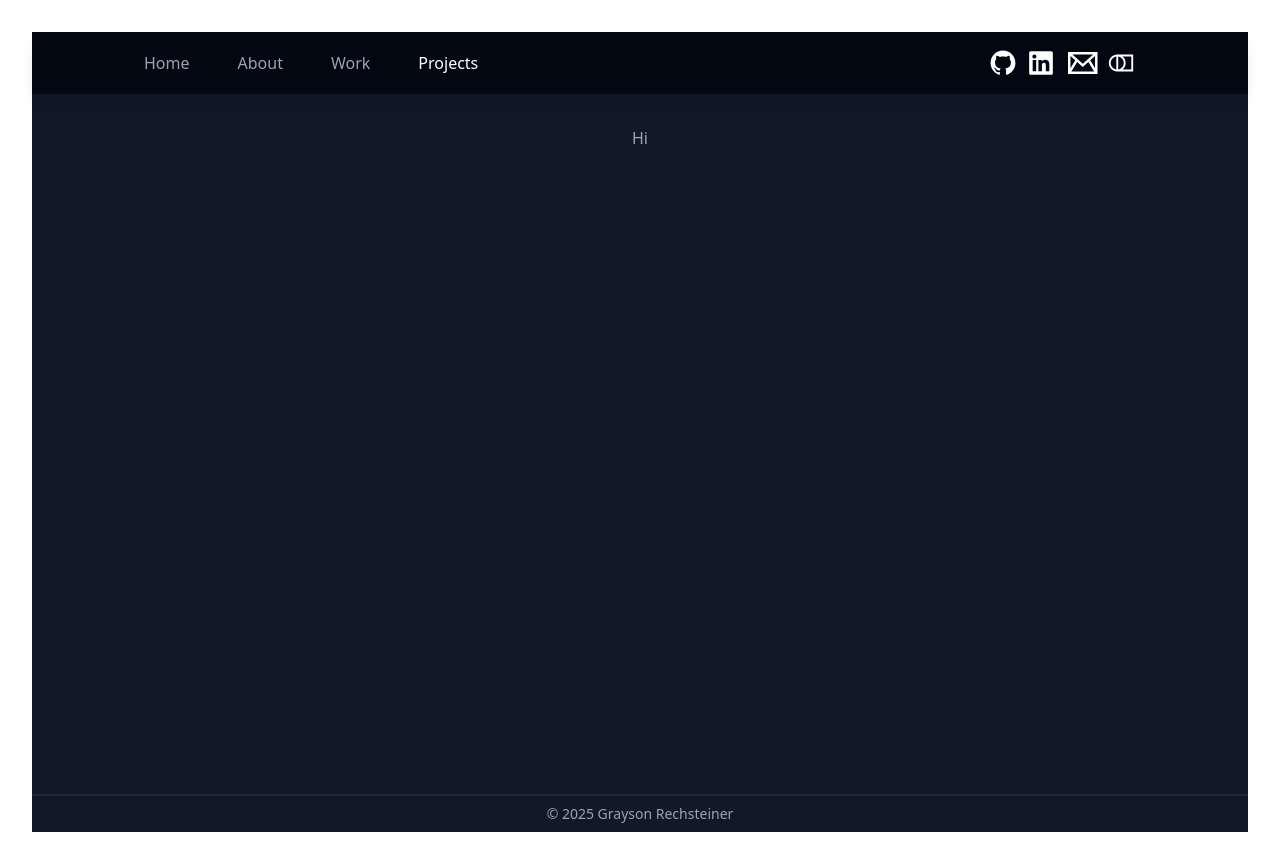
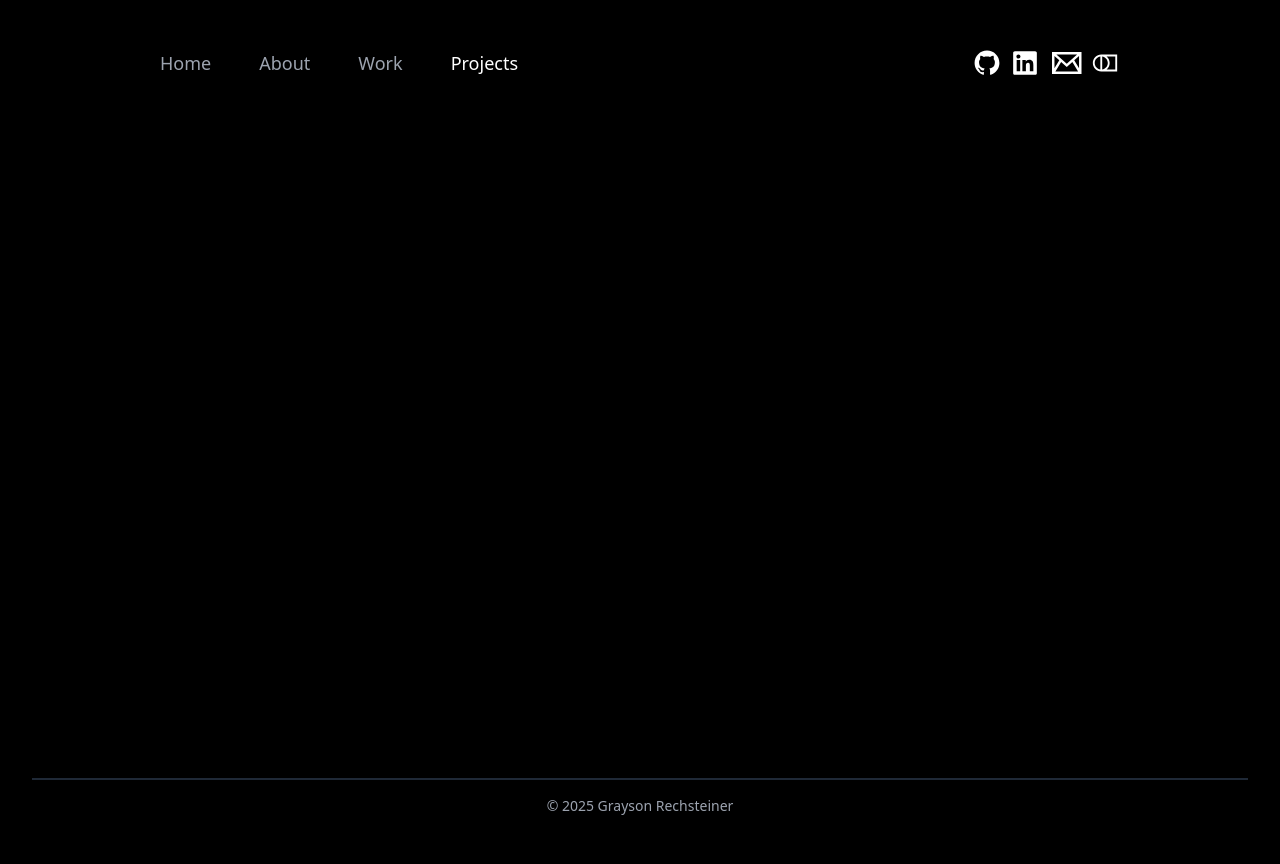
Before and after one commit to grechsteiner/grechsteiner.github.io, a React (Vite) app: page /projects in a window 1280 px wide. Built offline with nearby package versions, Linux system fonts and the light colour scheme.

Commit message:
Visual tweaks

```diff
--- a/src/components/Footer.tsx
+++ b/src/components/Footer.tsx
@@ -5,9 +5,9 @@ type FooterProps = {
 
 export default function Footer({ contentWidthClass }: FooterProps) {
     return (
-        <footer className="w-full py-2 border-t-2 border-gray-800">
+        <footer className="w-full py-4 border-t-2 border-gray-800">
             <div className={contentWidthClass}>
-                <div className="text-center text-sm">
+                <div className="text-center text-sm text-gray-400">
                     © 2025 Grayson Rechsteiner
                 </div>
             </div>
--- a/src/components/Header.tsx
+++ b/src/components/Header.tsx
@@ -19,10 +19,8 @@ export default function Header({ contentWidthClass }: HeaderProps) {
     ];
 
     return (
-        <header className="bg-gray-950 shadow-lg sticky top-0 z-50 w-full">
-            <div className="py-4">
-                <div className={contentWidthClass}>
-                    <div className="flex justify-between items-center w-full">
+        <header className={contentWidthClass}>
+            <div className="flex justify-between items-center w-full p-4">
                 <nav>
                     <ul className="flex space-x-12">
                         {navItems.map((item) => (
@@ -30,7 +28,7 @@ export default function Header({ contentWidthClass }: HeaderProps) {
                                 <NavLink
                                     to={item.path}
                                     className={({ isActive }) =>
-                                                `transition-colors ${
+                                        `transition-colors text-lg ${
                                             isActive
                                                 ? "text-white"
                                                 : "text-gray-400 hover:text-white"
@@ -52,7 +50,7 @@ export default function Header({ contentWidthClass }: HeaderProps) {
                         className="group flex items-center justify-center mr-[8px]"
                         aria-label="GitHub"
                     >
-                                <GitHubIcon className="w-[30px] h-[30px] aspect-square text-white group-hover:text-purple-600 transition-colors transform group-hover:scale-110 transition-transform" />
+                        <GitHubIcon className="w-[30px] h-[30px] aspect-square text-white group-hover:text-sky-400 transition-colors transform group-hover:scale-110 transition-transform" />
                     </a>
                     <a
                         href="https://linkedin.com/in/grechsteiner"
@@ -62,7 +60,7 @@ export default function Header({ contentWidthClass }: HeaderProps) {
                         aria-label="LinkedIn"
 
                     >
-                                <LinkedInIcon className="w-[30px] h-[30px] aspect-square text-white group-hover:text-purple-600 transition-colors transform group-hover:scale-110 transition-transform" />
+                        <LinkedInIcon className="w-[30px] h-[30px] aspect-square text-white group-hover:text-sky-400 transition-colors transform group-hover:scale-110 transition-transform" />
                     </a>
                     <a
                         href="mailto:grayson@fullscale.org"
@@ -70,7 +68,7 @@ export default function Header({ contentWidthClass }: HeaderProps) {
                         className="group flex items-center justify-center mr-[8px]"
                         aria-label="Email"
                     >
-                                <EmailIcon className="w-[30px] h-[30px] aspect-square text-white group-hover:text-purple-600 transition-colors transform group-hover:scale-110 transition-transform" />
+                        <EmailIcon className="w-[30px] h-[30px] aspect-square text-white group-hover:text-sky-400 transition-colors transform group-hover:scale-110 transition-transform" />
                     </a>
                     <a
                         href="https://se-webring.xyz/"
@@ -79,10 +77,8 @@ export default function Header({ contentWidthClass }: HeaderProps) {
                         className="group flex items-center justify-center"
                         aria-label="SE Webring"
                     >
-                                <SEWebringIcon className="w-[30px] h-[30px] aspect-square text-white group-hover:text-purple-600 transition-colors transform group-hover:scale-110 transition-transform" />
+                        <SEWebringIcon className="w-[30px] h-[30px] aspect-square text-white group-hover:text-sky-400 transition-colors transform group-hover:scale-110 transition-transform" />
                     </a>
-                        </div>
-                    </div>
                 </div>
             </div>
         </header>
--- a/src/components/Layout.tsx
+++ b/src/components/Layout.tsx
@@ -11,9 +11,9 @@ export default function Layout({ children, maxWidth = "max-w-5xl" }: LayoutProps
     const contentWidthClass = `${maxWidth} w-full mx-auto px-4`;
 
     return (
-        <div className="flex flex-col min-h-screen bg-gray-900 text-gray-400">
+        <div className="flex flex-col min-h-screen bg-black">
             <Header contentWidthClass={contentWidthClass} />
-            <main className={`flex-grow py-8 ${contentWidthClass}`}>
+            <main className={`flex-grow ${contentWidthClass}`}>
                 {children}
             </main>
             <Footer contentWidthClass={contentWidthClass} />
--- a/src/index.css
+++ b/src/index.css
@@ -3,5 +3,5 @@
 @tailwind utilities;
 
 html, body {
-    overscroll-behavior: none;
+    @apply bg-black;
 }
```
Lines whose indentation alone changed are shown as unchanged.
